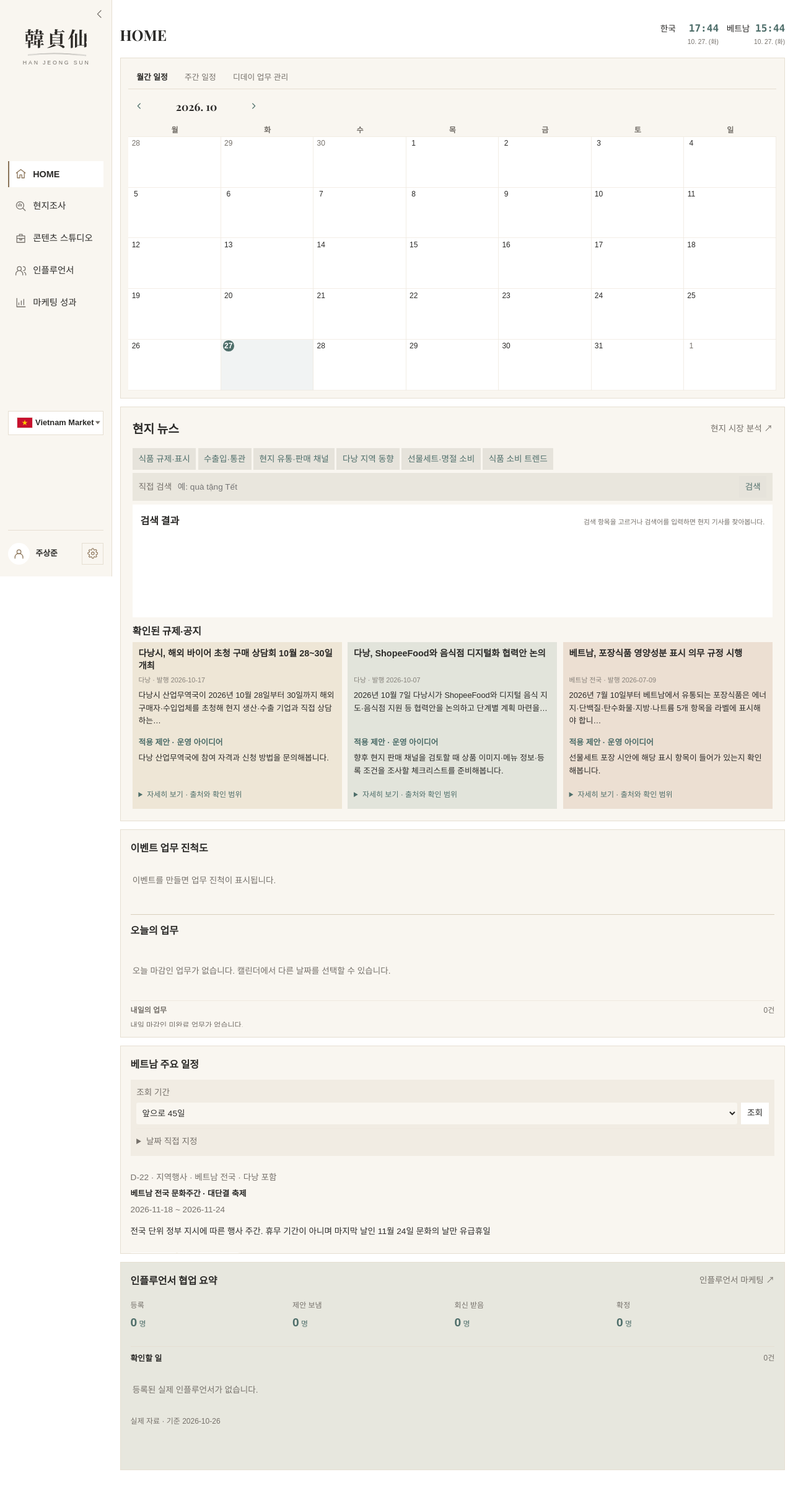
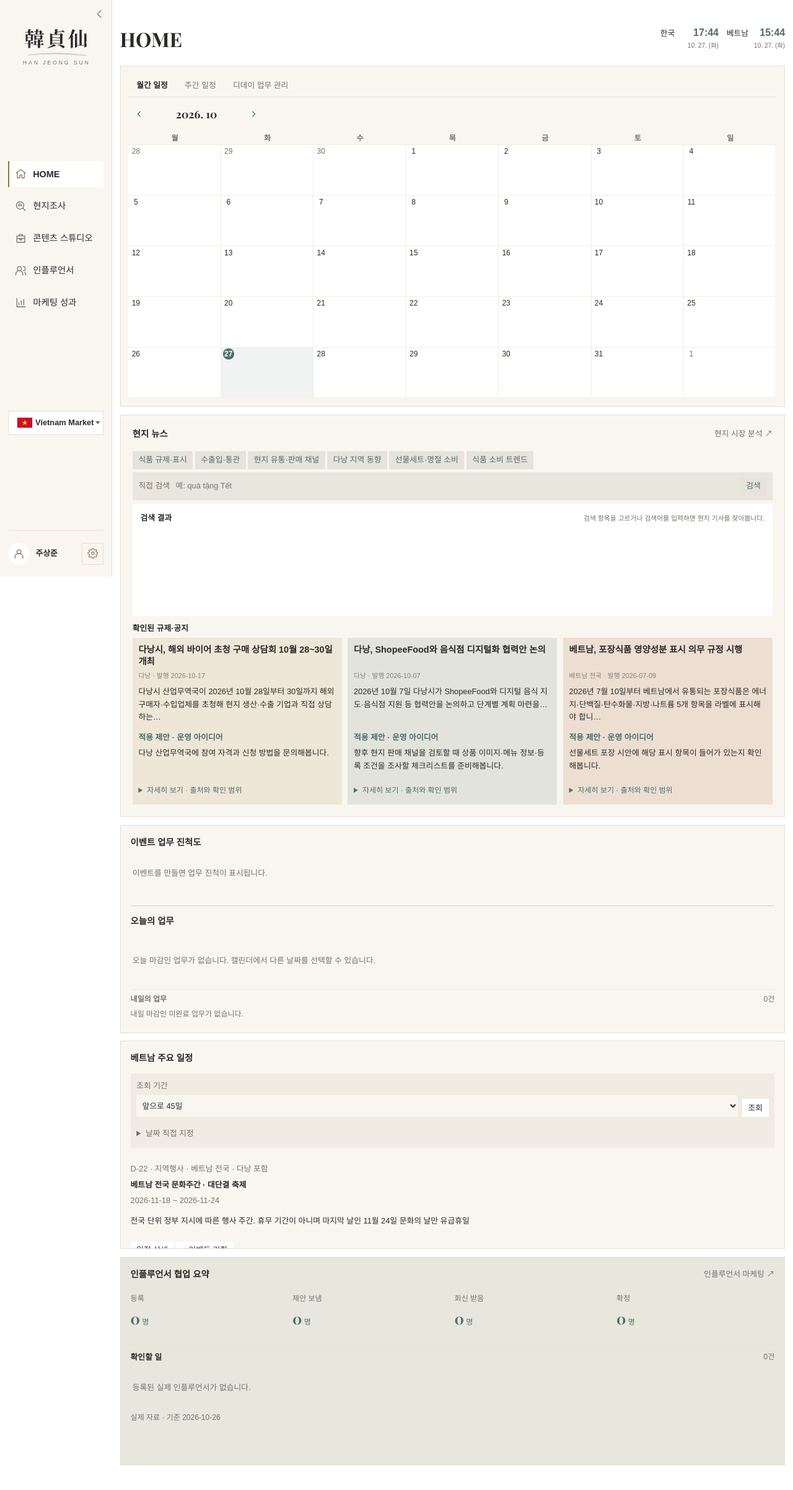
Before and after one commit to ihappy7725/hanjungsun-marketing-project-2nd, a Flask app: page /home/ in a window 1280 px wide. Shown: the whole page at 62% size. After the commit the page ends 2364 px from the top, so only its background shows below. Run offline with Flask 3, Linux system fonts and the light colour scheme; data that the repository does not hold is empty; some web fonts are replaced.

Commit message:
style: HOME UI 규격 통일(마케팅 성과 기준)·전체 본문 하단 여백 16px
PM 위임에 따른 공통 UI 수정 3단계(3-3 HOME)
- home_main.css: HOME 기본 글자 17 → 16px, 페이지 제목 30 → 40px,
  블록 제목 명조 20/24px → Pretendard 18px 세미굵게, 블록 안 소제목 → 16px,
  버튼 44px → 36px(안쪽 위아래 여백 0), 작은 버튼 32 → 28px,
  큰 숫자(진척도 · 협업 단계) → 명조 30px, 시계 · 시간표 숫자 고정폭 → Pretendard tabular-nums
- base.css: 본문 아래 여백 40 → 16px(전체 탭, 스크롤 끝에서 화면 아래까지)

```diff
--- a/home/static/css/home_main.css
+++ b/home/static/css/home_main.css
@@ -1,14 +1,14 @@
 /* HOME 화면 스타일 [주연]
    모든 선택자는 .home-page 아래로 제한합니다. body·button·table 전체 스타일은 바꾸지 않습니다.
    색·글꼴은 platform_core/static/css/base.css 변수(var(--gold) 등)만 씁니다. (README 6·7장) */
-.home-page { --home-body-size: var(--fs-menu); font-size: var(--home-body-size); }
+.home-page { --home-body-size: var(--fs-body);  /* 공통 규격(마케팅 성과 기준) 본문 16px */ font-size: var(--home-body-size); }
 .home-page [hidden] { display: none !important; }
 .home-page button, .home-page input, .home-page select, .home-page textarea { min-height: var(--control-height); font-size: var(--home-body-size); }
 .home-page input, .home-page textarea, .home-page select { color: var(--ink); border: 1px solid var(--line-strong); border-radius: var(--radius); background: var(--white); padding: var(--space-3) var(--space-4); max-width: 100%; }
 .home-page textarea { resize: vertical; }
 .home-page a { text-decoration: none; }
 .home-page a:hover { text-decoration: underline; }
-.home-page h1 { font-family: var(--font-title); font-size: var(--fs-h1); font-weight: var(--title-weight); margin: var(--space-3) 0; line-height: var(--line-height); }
+.home-page h1 { font-family: var(--font-title); font-size: var(--fs-display); font-weight: var(--title-weight); margin: var(--space-3) 0; line-height: var(--line-height); }
 .home-page h2 { font-size: var(--fs-body); font-weight: 500; margin: var(--space-2) 0 0; }
 .home-page h3 { font-size: var(--fs-body); margin: var(--space-3) 0; font-weight: 600; }
 .home-page .home-heading { display: flex; align-items: flex-end; justify-content: space-between; gap: var(--space-5); margin-bottom: var(--space-4); }
@@ -99,7 +99,7 @@
 .home-page .home-agenda-row > div { min-width: 0; overflow-wrap: anywhere; }
 .home-page .home-muted, .home-page .home-footnote { color: var(--muted); font-size: var(--home-body-size); }
 .home-page .home-empty { padding: var(--space-7) var(--space-2); color: var(--muted); font-size: var(--home-body-size); line-height: var(--line-height); }
-.home-page .home-progress-number { color: var(--green); font-family: var(--font-serif); font-size: var(--fs-kpi); line-height: var(--line-height); }
+.home-page .home-progress-number { color: var(--green); font-family: var(--font-title); font-size: var(--fs-h1); font-weight: var(--title-weight); line-height: var(--line-height); }  /* 큰 숫자 규격: 명조 30px */
 .home-page .home-progress-line { display: flex; align-items: baseline; justify-content: space-between; gap: var(--space-4); }
 .home-page .home-progress-track { height: 6px; background: var(--progress-bg); margin: var(--space-4) 0 var(--space-6); }
 .home-page .home-progress-track > span { display: block; height: 100%; background: var(--green); }
@@ -270,12 +270,13 @@
 .home-page .home-tl-cell .home-event { border-radius: 999px; padding: 0 var(--space-2); }
 .home-page .home-tl-head { border-radius: var(--radius) var(--radius) 0 0; }
 .home-page .home-tl-head { padding-block: var(--space-3); gap: var(--space-1); }
-.home-page .home-tl-hour { padding-top: var(--space-2); font-family: var(--font-mono); background: var(--paper); }
+.home-page .home-tl-hour { padding-top: var(--space-2); font-family: var(--font-body); font-variant-numeric: tabular-nums; background: var(--paper); }
 .home-page .home-tl-cell { min-height: calc(var(--control-height) + var(--space-2)); padding: var(--space-1); }
 .home-page .home-side-column .home-card { padding: var(--space-7); }
 .home-page .home-side-column .home-panel-head { min-height: 28px; align-items: center; gap: var(--space-4); margin-bottom: var(--space-6); }
-.home-page .home-panel-head h2 { margin: 0; font-family: var(--font-title); font-size: var(--fs-panel-title); font-weight: var(--title-weight); line-height: var(--line-height); }
-.home-page .home-card .btn { display: inline-flex; align-items: center; justify-content: center; box-sizing: border-box; min-height: var(--control-height); padding-inline: var(--space-5); }
+/* 블록 제목: 공통 규격(마케팅 성과 기준) Pretendard 18px 세미굵게 */
+.home-page .home-panel-head h2 { margin: 0; font-family: var(--font-body); font-size: var(--fs-panel-title); font-weight: 600; line-height: var(--line-height); }
+.home-page .home-card .btn { display: inline-flex; align-items: center; justify-content: center; box-sizing: border-box; min-height: 36px; padding-block: 0;  /* 버튼 규격 36px */ padding-inline: var(--space-5); }
 .home-page .home-side-column .home-text-btn { min-height: 28px; padding: var(--space-1) var(--space-3); }
 .home-page .home-task:last-child, .home-page .home-opportunity:last-child, .home-page .home-collaboration:last-child { border-bottom: 0; }
 .home-page .home-side-panels { display: flex; flex-direction: column; gap: var(--space-6); }
@@ -310,7 +311,7 @@
 .home-page .home-mainpanel > .home-paneltabs { flex: 0 0 auto; flex-direction: row; margin-bottom: var(--space-6); }
 .home-page .home-paneltab { display: inline-flex; align-items: center; justify-content: center; gap: var(--space-4); font-size: var(--home-body-size); }
 .home-page .home-paneltab:focus-visible { outline: 2px solid var(--accent); outline-offset: -5px; }
-.home-page .home-tab-index { font-family: var(--font-mono); font-size: var(--fs-table); color: var(--muted); }
+.home-page .home-tab-index { font-family: var(--font-body); font-variant-numeric: tabular-nums; font-size: var(--fs-table); color: var(--muted); }
 .home-page .home-btn-sep { width: 1px; align-self: stretch; margin: 0 var(--space-2); background: var(--line); }
 .home-page .home-btn-quiet { color: var(--muted); }
 .home-page .home-controls { display: grid; grid-template-columns: minmax(160px, 1.2fr) repeat(2, minmax(132px, 1fr)); align-items: end; gap: var(--space-5); width: min(100%, 580px); }
@@ -356,7 +357,7 @@
 .home-page .home-collab-funnel > div { min-width: 0; padding: var(--space-4) 0; }
 .home-page .home-collab-funnel dt { color: var(--muted); font-size: var(--fs-table); line-height: var(--line-height-heading); }
 .home-page .home-collab-funnel dd { display: flex; flex-wrap: wrap; align-items: baseline; gap: var(--space-2); margin: var(--space-3) 0 0; color: var(--teal); }
-.home-page .home-collab-funnel dd strong { font-size: calc(var(--fs-subheading) * 1.2); font-weight: var(--title-weight); font-variant-numeric: tabular-nums; overflow-wrap: anywhere; }
+.home-page .home-collab-funnel dd strong { font-family: var(--font-title); font-size: var(--fs-h1); font-weight: var(--title-weight); font-variant-numeric: tabular-nums; overflow-wrap: anywhere; }
 .home-page .home-collab-funnel dd span { font-size: var(--fs-table); }
 .home-page .home-collab-checks { padding-top: var(--space-5); border-top: 1px solid var(--line); }
 .home-page .home-collab-checks h3 { display: flex; justify-content: space-between; gap: var(--space-4); margin: 0 0 var(--space-4); font-size: var(--fs-body); }
@@ -404,17 +405,17 @@
 .home-page .home-clock { display: grid; grid-template-columns: auto auto; align-items: baseline; gap: var(--space-1) var(--space-4); min-width: 118px; }
 .home-page .home-clock-zone { display: flex; align-items: baseline; gap: var(--space-3); margin: 0; color: var(--ink); }
 .home-page .home-clock-zone small { font-size: var(--fs-table); color: var(--muted); }
-.home-page .home-clock b { font-family: var(--font-mono); font-size: var(--fs-subheading); line-height: 1.2; font-variant-numeric: tabular-nums; color: var(--teal); text-align: right; }
+.home-page .home-clock b { font-family: var(--font-body); font-size: var(--fs-subheading); line-height: 1.2; font-variant-numeric: tabular-nums; color: var(--teal); text-align: right; }
 .home-page .home-clock time { grid-column: 1 / -1; text-align: right; font-size: calc(var(--fs-table) * .85); color: var(--muted); }
 .home-page .home-grid { grid-template-columns: minmax(0, 1.98fr) minmax(0, 1fr); }
 .home-page .home-mainpanel { border: 0; padding: var(--space-6); }
 .home-page .home-mainpanel > .home-paneltabs { margin-bottom: 0; }
 .home-page .home-mainpanel > .home-panel-actions { flex: 0 0 auto; display: flex; flex-direction: row; justify-content: space-between; align-items: center; flex-wrap: wrap; gap: var(--space-4); padding: var(--space-4) 0; }
-.home-page .home-panel-actions .btn, .home-page .home-panel-actions .home-icon-btn { border: 0; min-height: 32px; background: transparent; padding: var(--space-2) var(--space-4); }
+.home-page .home-panel-actions .btn, .home-page .home-panel-actions .home-icon-btn { border: 0; min-height: 28px; background: transparent; padding: 0 var(--space-4); }
 .home-page .home-panel-actions .btn:hover, .home-page .home-panel-actions .home-icon-btn:hover { background: var(--paper); }
 .home-page .home-panel-actions .btn.dark { background: var(--teal); color: var(--on-dark); }
 .home-page .home-panel-actions .home-inline { gap: var(--space-2); }
-.home-page .home-panel-actions h2 { margin: 0; font-family: var(--font-title); font-size: var(--fs-subheading); }
+.home-page .home-panel-actions h2 { margin: 0; font-family: var(--font-body); font-size: var(--fs-panel-title); font-weight: 600; }
 .home-page .home-segment { background: var(--paper); padding: var(--space-1); }
 .home-page .home-segment button { min-height: 28px; padding: var(--space-1) var(--space-5); font-size: var(--fs-table); }
 .home-page #calendar-panel, .home-page #campaign-panel { box-sizing: border-box; padding: var(--space-4); background: var(--page-bg); border: 0; }
@@ -484,9 +485,7 @@
 .home-page .home-tomorrow p { margin: var(--space-2) 0; font-size: var(--fs-table); }
 .home-page .home-today-card.has-no-today .home-task-list { flex: 0 0 auto; }
 .home-page .home-tomorrow.is-prominent { flex: 1 1 auto; max-height: 220px; }
-.home-page .home-panel-head h2 { font-size: var(--fs-subheading); }
-.home-page .home-news #news-title { font-size: calc(var(--fs-subheading) * 1.2); }
-.home-page .home-news-heading { font-family: var(--font-title); font-size: var(--fs-subheading); font-weight: var(--title-weight); }
+.home-page .home-news-heading { font-family: var(--font-body); font-size: var(--fs-body); font-weight: 600; }  /* 블록 안 소제목 16px */
 .home-page .home-news-item { min-height: 0; resize: none; padding: var(--space-5); }
 .home-page .home-news-item > h3 { font-size: var(--fs-panel-title); line-height: var(--line-height-heading); margin: 0 0 var(--space-3); }
 .home-page .home-news-item > h3 a { color: var(--ink); }
--- a/platform_core/static/css/base.css
+++ b/platform_core/static/css/base.css
@@ -228,7 +228,7 @@ a { color: inherit; text-underline-offset: 4px; }
 .app[data-sidebar="collapsed"] .sidebar-toggle svg { transform: rotate(180deg); }
 .app[data-sidebar="collapsed"] .sidebar-account { flex-direction: column; justify-content: center; }
 .sidebar-backdrop { position: fixed; inset: 0; z-index: 35; width: 100%; height: 100%; border: 0; background: var(--backdrop); }
-.content { width: 100%; padding: var(--space-10) var(--page-padding); }
+.content { width: 100%; padding: var(--space-10) var(--page-padding) var(--page-padding); }  /* 아래 여백도 16px: 내용이 화면 아래까지 */
 
 .demo { padding: var(--space-2) var(--space-4); background: var(--demo-bg); color: var(--demo-ink); font-size: var(--fs-min); }
 .avatar { display: inline-grid; place-items: center; flex: none; width: 36px; height: 36px; border-radius: 50%; background: var(--avatar-bg); color: var(--avatar-ink); }
```
